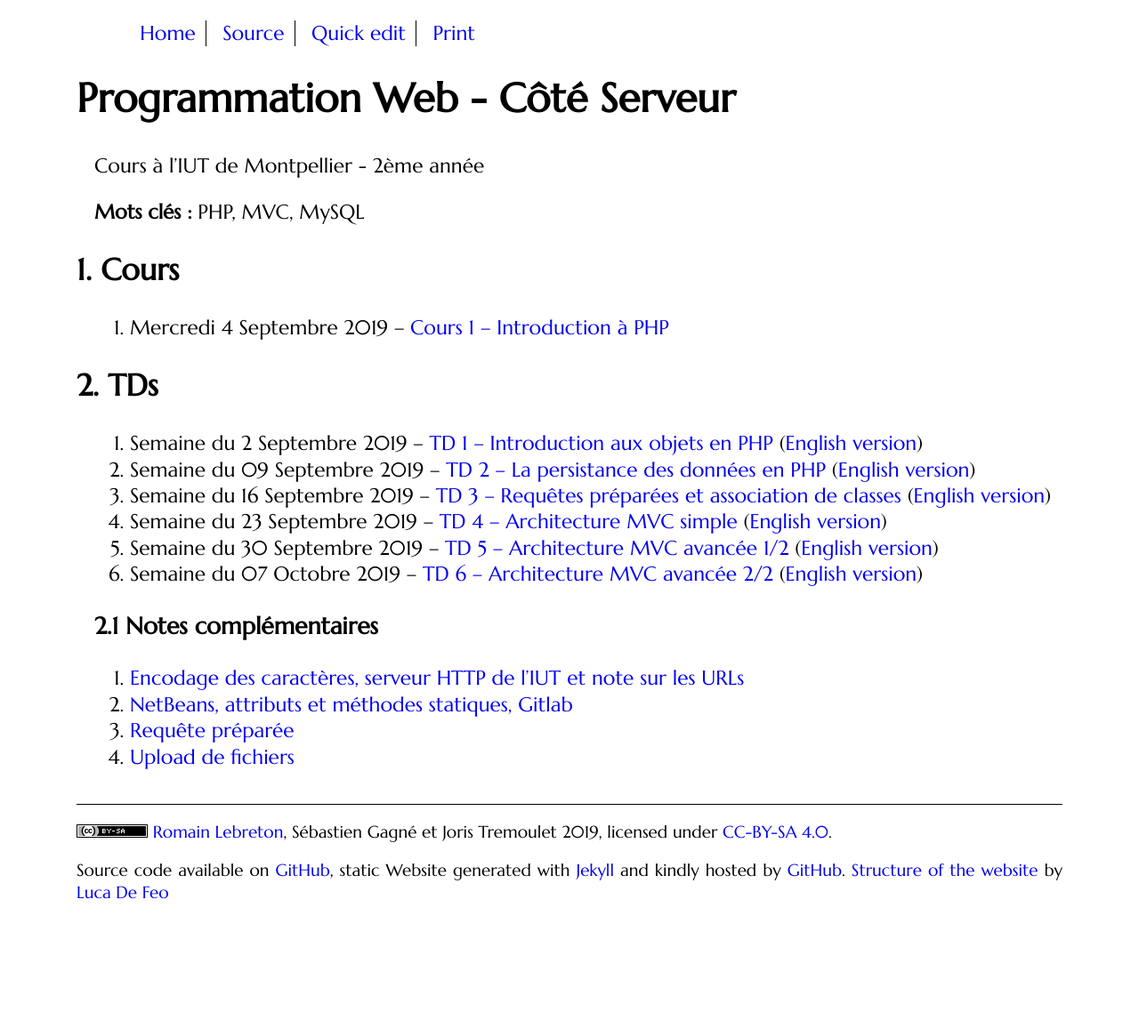
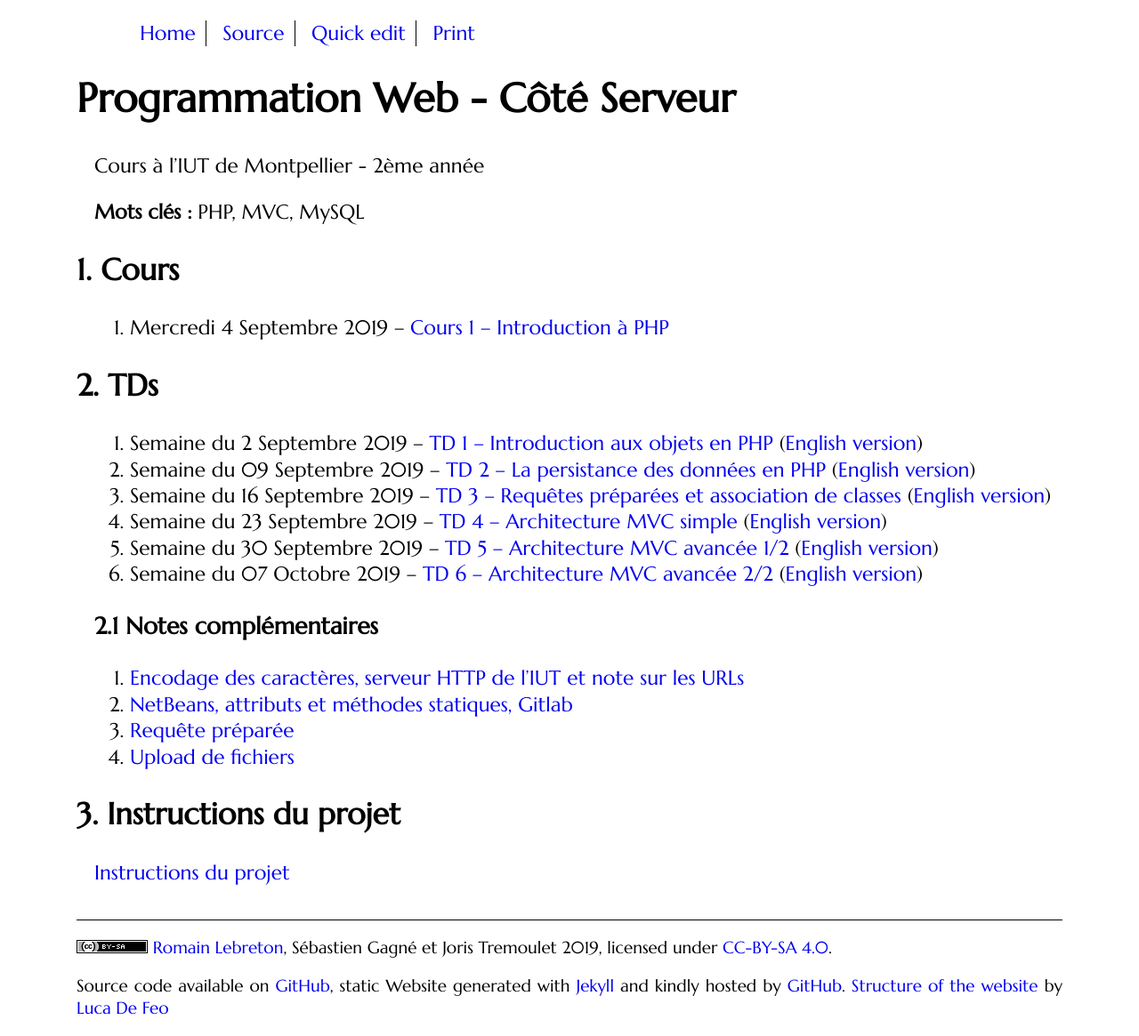
Before and after one commit to romainlebreton/R3.01-DeveloppementWeb, a Jekyll site: the page built from index.md, in a window 1280 px wide. Shown: the whole page at 89% size. Built offline with Jekyll 4.4.1, drawn with Linux system fonts in a browser that asks for light colours; some web fonts are replaced; before the commit the page ends 1035 px from its top, so only the background shows below that.

Commit message:
chgt index.md

```diff
--- a/index.md
+++ b/index.md
@@ -25,17 +20,6 @@ Cours à l'IUT de Montpellier - 2ème année
 1. Semaine du 23 Septembre 2019 --  [TD 4 -- Architecture MVC simple](tutorials/tutorial4.html) ([English version](tutorials/tutorial4-en.html))
 1. Semaine du 30 Septembre 2019 -- [TD 5 -- Architecture MVC avancée 1/2](tutorials/tutorial5.html) ([English version](tutorials/tutorial5-en.html))
 1. Semaine du 07 Octobre 2019 --  [TD 6 -- Architecture MVC avancée 2/2](tutorials/tutorial6.html) ([English version](tutorials/tutorial6-en.html))
-<!-- 1. Semaine du 14 Octobre 2019 --  [Début projet](projet.html) -->
-<!-- 1. Semaine du 21 Octobre 2019 -- [Projet](projet.html) -->
-<!-- 1. Semaines du 4 Novembre 2019 --  -->
-<!--    [TD 7 -- Cookies & Sessions](tutorials/tutorial7.html) ([English version](tutorials/tutorial7-en.html)) puis projet -->
-<!-- 1. Semaine du 11 Novembre 2019 -- -->
-<!--    [TD 8 -- Authentification & Validation par email](tutorials/tutorial8.html) ([English version](tutorials/tutorial8-en.html)) -->
-<!--    puis projet -->
-<!-- 1. Semaine du 18 Novembre 2019 -- 3h projet -->
-<!-- 1. Semaine du 25 Novembre 2019 -- 3h projet -->
-<!-- 1. Semaine du 2 Décembre 2019 -- 3h projet -->
-<!-- 1. Semaine du 09 Décembre 2019 -- soutenances du projet -->
 
 ### Notes complémentaires
 
@@ -43,16 +27,8 @@ Cours à l'IUT de Montpellier - 2ème année
 2. [NetBeans, attributs et méthodes statiques, Gitlab]({{site.baseurl}}/assets/tut2-complement.html)
 3. [Requête préparée]({{site.baseurl}}/assets/tut3-complement.html)
 4. [Upload de fichiers]({{site.baseurl}}/assets/tut4-complement.html)
-<!-- 5. [Cookies & sessions]({{site.baseurl}}/assets/tut7-complement.html) -->
 
 
-<!-- ## Instructions du projet -->
+## Instructions du projet
 
-<!-- [Instructions du projet](projet.html) -->
-
-
-<!-- ## Chat -->
-
-<!-- Le chat -->
-<!-- [gitter.im/romainlebreton/ProgWeb-CoteServeur ![Join the chat at https://gitter.im/romainlebreton/ProgWeb-CoteServeur](https://badges.gitter.im/romainlebreton/ProgWeb-CoteServeur.svg)](https://gitter.im/romainlebreton/ProgWeb-CoteServeur) -->
-<!-- vous permet de discuter au sujet de ce cours à tout moment (nécessite un compte GitHub ou Twitter). -->
+[Instructions du projet](projet.html)
```
Also changed, not shown: other parts of index.md (+0 -5 lines).
